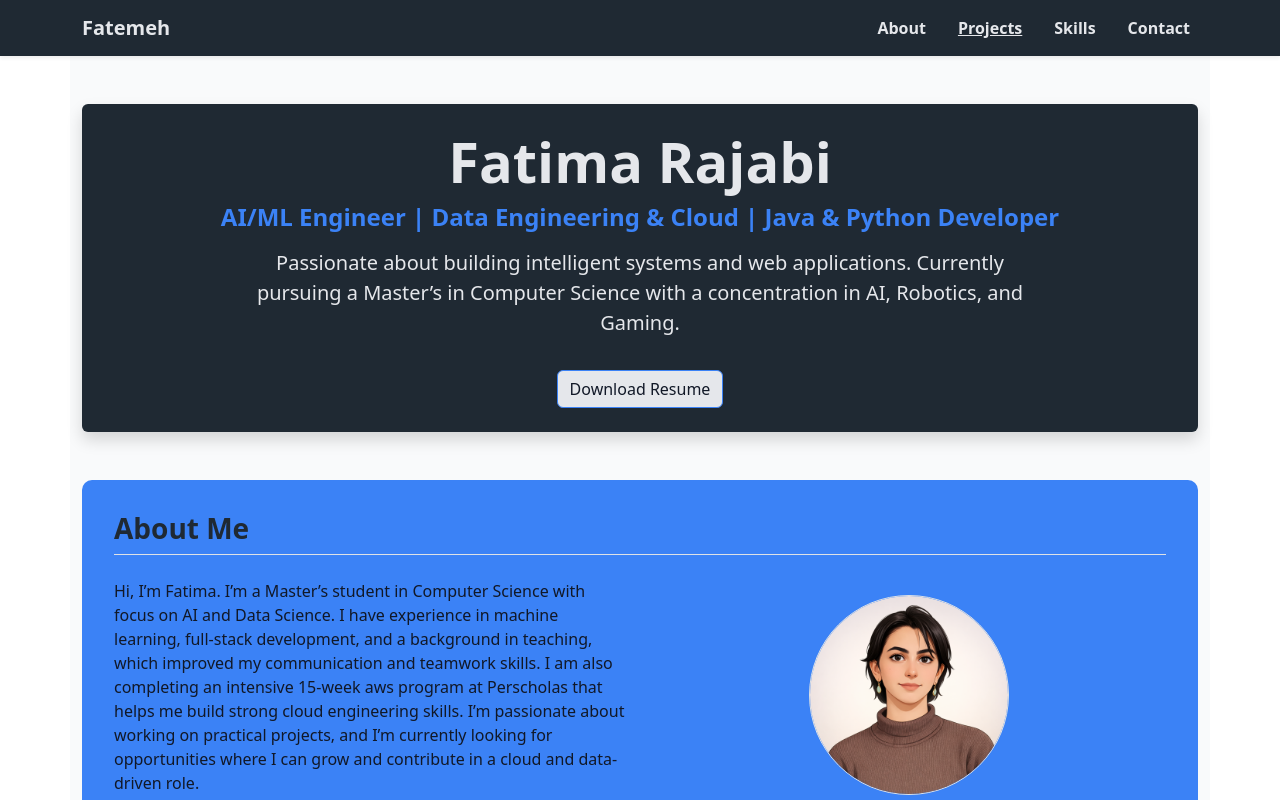
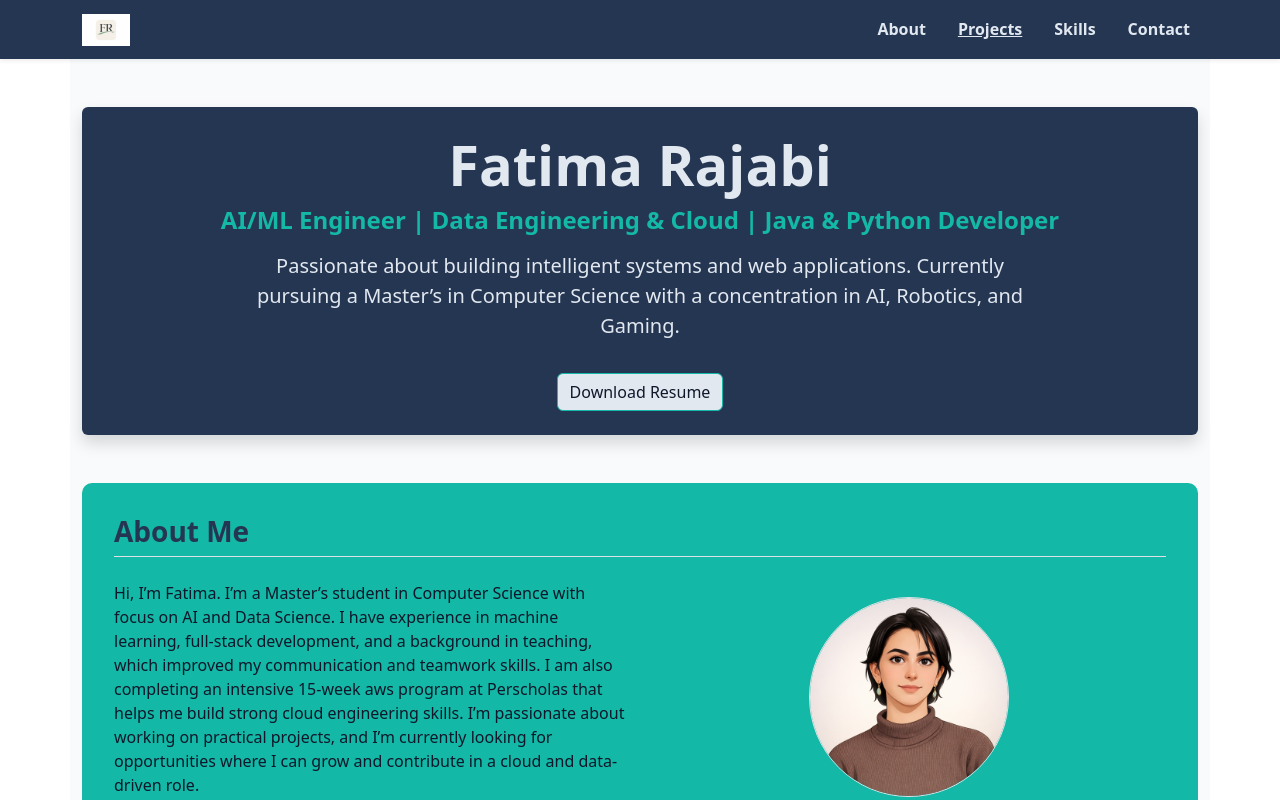
Before and after one commit to FatemehRajabi/fatemeh-portfolio, a React (Create React App) app: page / in a window 1280 px wide. Shown: the top 800 px of the page. Built offline with nearby package versions, Linux system fonts and the light colour scheme.

Commit message:
update styles

```diff
--- a/src/Portfolio.jsx
+++ b/src/Portfolio.jsx
@@ -25,13 +25,17 @@ export default function Portfolio() {
     return () => window.removeEventListener('scroll', handleScroll);
   }, []);
 
-  const colors = {
-  primary: '#1f2933',     // dark slate (nav, cards)
-  secondary: '#f9fafb',   // off-white (page background)
-  accent: '#3b82f6',      // soft blue (links, buttons)
-  highlight: '#e5e7eb',   // light gray (text on dark)
-  dark: '#111827'         // near-black (headings)
+const colors = {
+  primary: '#253652ff',     // blue-gray
+  secondary: '#f8fafc',   // very light gray
+  accent: '#14b8a6',      // teal (fresh, modern)
+  highlight: '#e2e8f0',
+  dark: '#0f172a'
 };
+
+
+
+
 
 
   const projectLinks = [
@@ -81,7 +85,14 @@ title: 'Serverless Feedback Analytics & BI Platform',
     <>
       <nav className="navbar navbar-expand-lg sticky-top shadow-sm" style={{ backgroundColor: colors.primary }}>
         <div className="container">
-          <a className="navbar-brand fw-bold" style={{ color: colors.highlight }} href="#top">Fatemeh</a>
+          <a className="navbar-brand" href="#top">
+  <img
+    src="/favicon.png"
+    alt="Fatemeh Rajabi logo"
+    style={{ height: '32px' }}
+  />
+</a>
+
           <button className="navbar-toggler" type="button" data-bs-toggle="collapse" data-bs-target="#navbarNav" aria-controls="navbarNav" aria-expanded="false" aria-label="Toggle navigation">
             <span className="navbar-toggler-icon"></span>
           </button>
```
Also changed, not shown: public/favicon.png.
